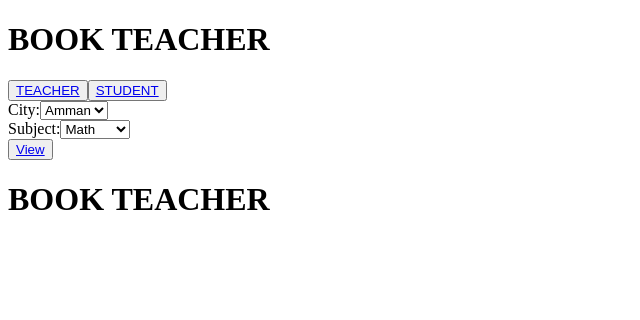
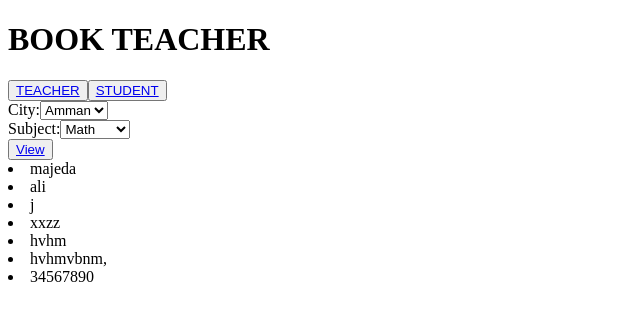
Before and after one commit to ziyadbarhoum/Team-Six-GreenField, a React app: page /STUDENT in a window 1280 px wide. Both pictures are taken after a click on the button "View". Shown: the top 320 px of the page, without its empty margins (0-640 px from the left). Built offline with nearby package versions, Linux system fonts and the light colour scheme; the HTML template or start-up script is replaced by a standard one.

Commit message:
add new components

```diff
--- a/react-client/src/components/authentication.jsx
+++ b/react-client/src/components/authentication.jsx
@@ -28,7 +28,7 @@ class SignInSignUpForm extends Component {
       </div>
     </form>
   </div>
-  <Switch>
+
           <Route path="/SIGNUP">
             <SignUpForm/>
           </Route>
@@ -36,7 +36,7 @@ class SignInSignUpForm extends Component {
             <LoginForm/>
           </Route>
 
-        </Switch>
+
       </div>
     </Router>
         );
--- a/react-client/src/components/login.jsx
+++ b/react-client/src/components/login.jsx
@@ -8,7 +8,7 @@ import {
     useRouteMatch,
     useParams
   } from "react-router-dom"
-class LoginForm extends Component {
+  export default  class LoginForm extends Component {
     constructor() {
         super();
         this.state = {
@@ -62,5 +62,3 @@ class LoginForm extends Component {
         );
     }
 }
-
-export default LoginForm;
--- a/react-client/src/components/search.jsx
+++ b/react-client/src/components/search.jsx
@@ -1,6 +1,7 @@
 
 import React, { Component } from 'react';
 import Views from './View.jsx';
+import First from './techeardata.jsx';
 import {
   BrowserRouter as Router,
   Switch,
@@ -72,8 +73,8 @@ class View extends React.Component{
       <button ><Link to="/view">View</Link></button>
         <Switch>
           <Route path="/view">
-            <Views/>
-          </Route>
+            <First/>
+            </Route>
         </Switch>
       </div>
     </Router>
--- a/react-client/src/components/signup.jsx
+++ b/react-client/src/components/signup.jsx
@@ -1,5 +1,14 @@
 
 import React, { Component } from 'react';
+import TeacherForm from './formData.jsx';
+import {
+  BrowserRouter as Router,
+  Switch,
+  Route,
+  Link,
+  useRouteMatch,
+  useParams
+} from "react-router-dom";
 class SignUpForm extends Component {
     constructor() {
         super();
--- /dev/null
+++ b/react-client/src/components/techeardata.jsx
@@ -0,0 +1,68 @@
+import React, { Component } from 'react';
+
+
+export default class First extends React.Component {
+  constructor (props){
+    super(props);
+
+  }
+
+  render() {
+
+var teacherdata=[
+  {
+    "_id":"5efb6f9e9f0fce0de806db38","phoneNum":77,"name":"majeda","price":"123","Email":"majeda@majeda.m","Discription":"hmb","__v":0,"create_date":"2020-06-30T17:00:14.480Z"
+  },
+{
+  "_id":"5efb6ff6c7f95f18285a15e8","phoneNum":552,"name":"ali","price":"1","Email":"aloqailysura5@gmail.com","Discription":"ZKHJN","__v":0,"create_date":"2020-06-30T17:01:42.135Z"
+},
+{
+  "_id":"5efb7009c7f95f18285a15ea","phoneNum":5,"name":"j","price":"6","Email":"aloqailysura@gmail.com","Discription":"j","__v":0,"create_date":"2020-06-30T17:02:01.921Z"
+},
+{
+  "_id":"5efb707dae46ab03a4f19d30","phoneNum":99999,"name":"xxzz","price":"55","Email":"aloqailysura@gmail.comfgnf","Discription":"gfhn","place":"xxx","subject":"xx","__v":0,"create_date":"2020-06-30T17:03:57.056Z"
+},
+{
+  "_id":"5efb709cae46ab03a4f19d32","phoneNum":545,"name":"hvhm","price":"8","Email":"aloqailysura@g.htfgyhjk","Discription":"h","place":"xxx","subject":"xx","__v":0,"create_date":"2020-06-30T17:04:28.383Z"
+},
+{
+  "_id":"5efb72c7d8c29c1f48467228","phoneNum":54567890,"name":"hvhmvbnm,","price":"845678","Email":"aloqailysura@g.htfgyhjkmjnhjbg","Discription":"h45678","place":"xxx","subject":"xx","__v":0,"create_date":"2020-06-30T17:13:43.199Z"
+},
+{
+  "_id":"5efb7353cfb7b01664e57993","phoneNum":45678,"name":"34567890","price":"34567890","Email":"aloqailysdura@ytyyyyygmail.com","Discription":"orieb","place":"xxx","subject":"xx","__v":0,"create_date":"2020-06-30T17:16:03.044Z"
+}
+];
+
+
+       return (
+        <div>
+        {teacherdata.map(function(d, idx){
+           return (<li key={idx}>{d.name}</li>
+
+
+
+           )
+         })}
+        </div>
+      );
+    }
+  }
+// var teachers={techeardata};
+// var teacherTable = (props) => (
+//   <table>
+//     <tbody>
+//     {props.teacherdata.map((teacher) =>
+//         <TecheardataRow teacher={teacher} />)}
+//     </tbody>
+//   </table>
+// );
+
+// // PropTypes tell other developers what `props` a component expects
+// // Warnings will be shown in the console when the defined rules are violated
+// teacherTable.propTypes = {
+//   teacherdata: React.PropTypes.array.isRequired
+// };
+
+// // In the ES6 spec, files are "modules" and do not share a top-level scope
+// // `var` declarations will only exist globally where explicitly defined
+// window.teacherTable = teacherTable;
```
Also changed, not shown: react-client/src/components/techeardataRow.jsx (added, +27 -0 lines), react-client/react/lib/react-dom.js (renamed from react-client/react/react-dom.js), 1 other file (tests, documents, lock files or other folders).
